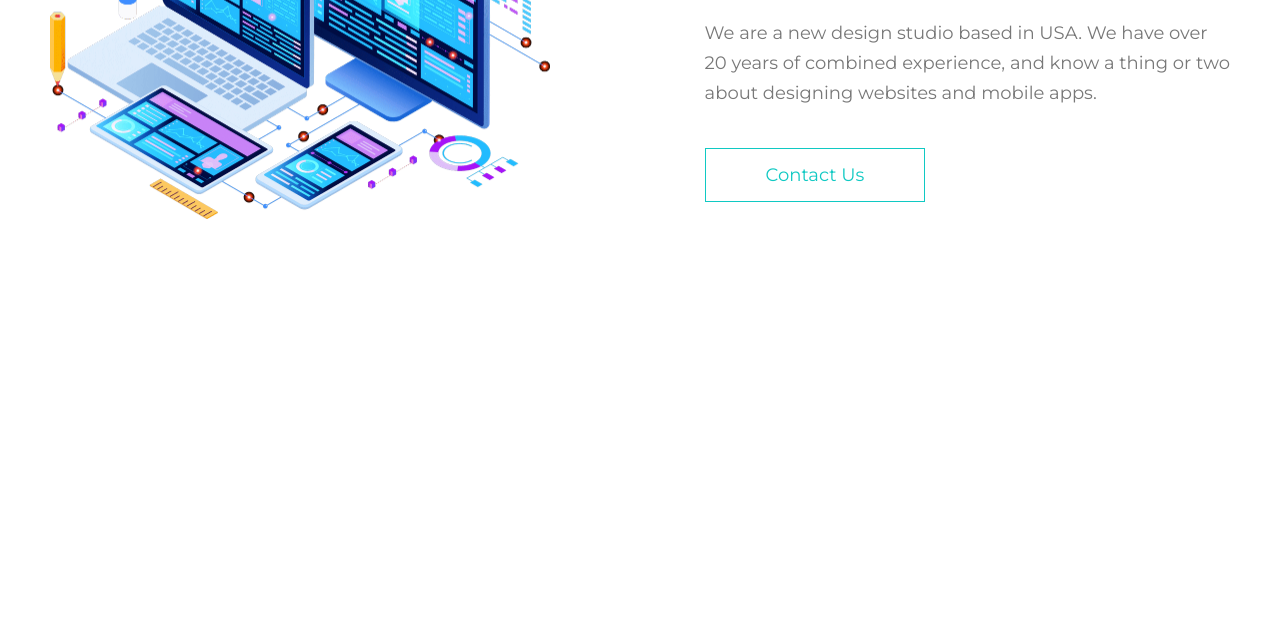
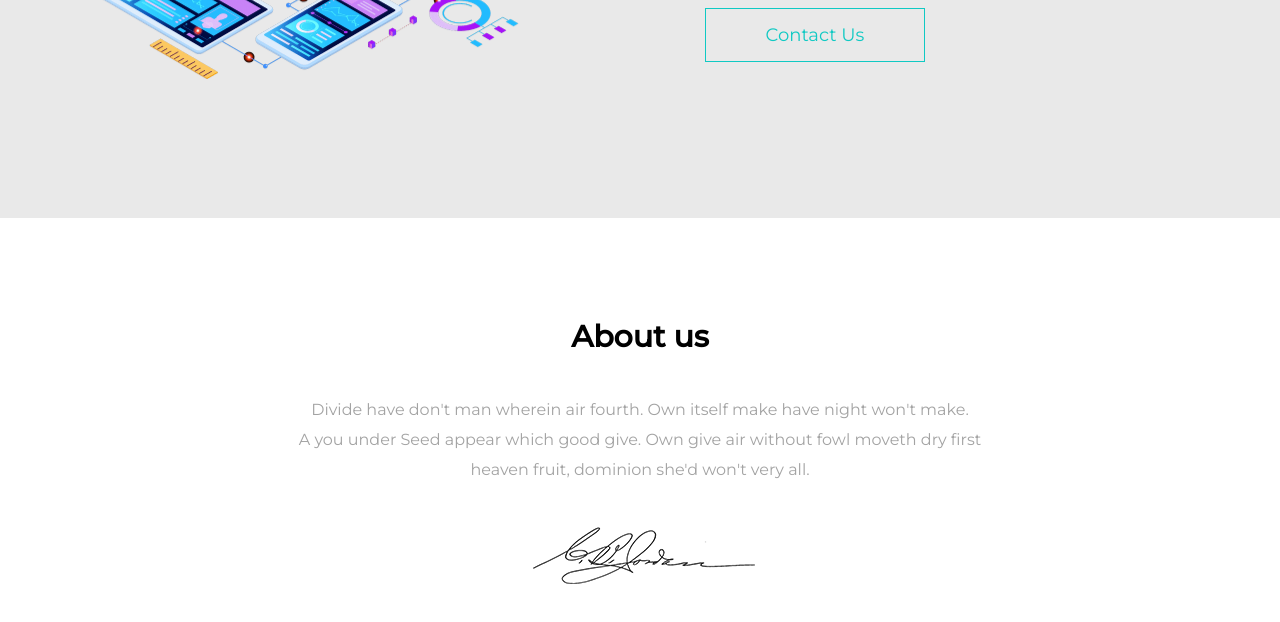
Before and after one commit to bohdan455/WebPage, a plain HTML site: page index.html in a window 1280 px wide. Shown: the part 482-1104 px from the top of the page. Before the commit the page ends 971 px from the top, so only its background shows below. Drawn offline with Linux system fonts and the light colour scheme.

Commit message:
added about-us

```diff
--- a/css/style.css
+++ b/css/style.css
@@ -4,7 +4,7 @@
     text-decoration: none;
 }
 .header{
-    height: 100vh;
+    height: 700px;
     width: 100%;
     background: #e9e9e9;
 }
@@ -62,7 +62,7 @@ nav{
     display: flex;
     justify-content: space-between;
     flex-wrap: wrap;
-    margin: 170px 0;
+    margin:30px 0;
 
 }
 .banner-img{
@@ -102,7 +102,29 @@ nav{
     margin: 40px 0;
     line-height: 30px;
 }
+.about-us{
+    height: 420px;
+    width: 100%;
+
+}
+.about-us-text{
+    margin-top: 100px;
+    text-align: center;
+    font-family: 'Montserrat', sans-serif;
+}
+.about-us-text h1{
+    font-size: 30px;
+}
+.about-us-text p{
+    font-size: 16px;
+    margin: 40px 0;
+    line-height: 30px;
+    color: #a3a3a3;
+}
 @media(max-width: 1150px){
+    .header{
+        height: 100vh;
+    }
     .banner{
         transform: translate(-50%,-50%);
         position: absolute;
@@ -133,7 +155,7 @@ nav{
     }
 
 }
-@media(max-width: 550px){
+@media(max-width: 576px){
     .container{
         padding: 0;
     }
--- a/index.html
+++ b/index.html
@@ -11,9 +11,9 @@
     <link rel="icon" type="image/gif/png" href="image/logo.png">
     <title>Design</title>
 </head>
-<body style="overflow-x:hidden;" id = "body">
+<body style="overflow-x:hidden " id = "body">
     <!------- HEADER -------->
-    <Section class="Header">
+    <Section class="header">
         <div class="container">
             <nav>
                 <a href="#" class="logo"><img src="image/logo.png" alt=""></a>
@@ -65,14 +65,28 @@
         </div>
 
     </Section>
+    <!-----ABOUT US----->
+    <Section class="about-us">
+        <div class="about-us-text">
+            <h1>About us</h1>
+            <p>Divide have don't man wherein air fourth. Own itself make have night won't make. <br>
+                A you under Seed appear which good give. Own give air without fowl moveth dry first <br>
+                heaven fruit, dominion she'd won't very all.
+            </p>
+            <img src="image/sign.png" alt="sign">
+        </div>
+    </Section>
     <script>
+
         let navLinks = document.getElementById("navLinks");
         let body = document.getElementById("body");
         function showMenu(){
             navLinks.style.right = 0;
+            body.style.overflowY = "hidden";
         }
         function hideMenu(){
             navLinks.style.right = "-200px";
+            body.style.overflowY = "visible";
         }
     </script>
 </body>
```
Also changed, not shown: image/sign.png (added).
